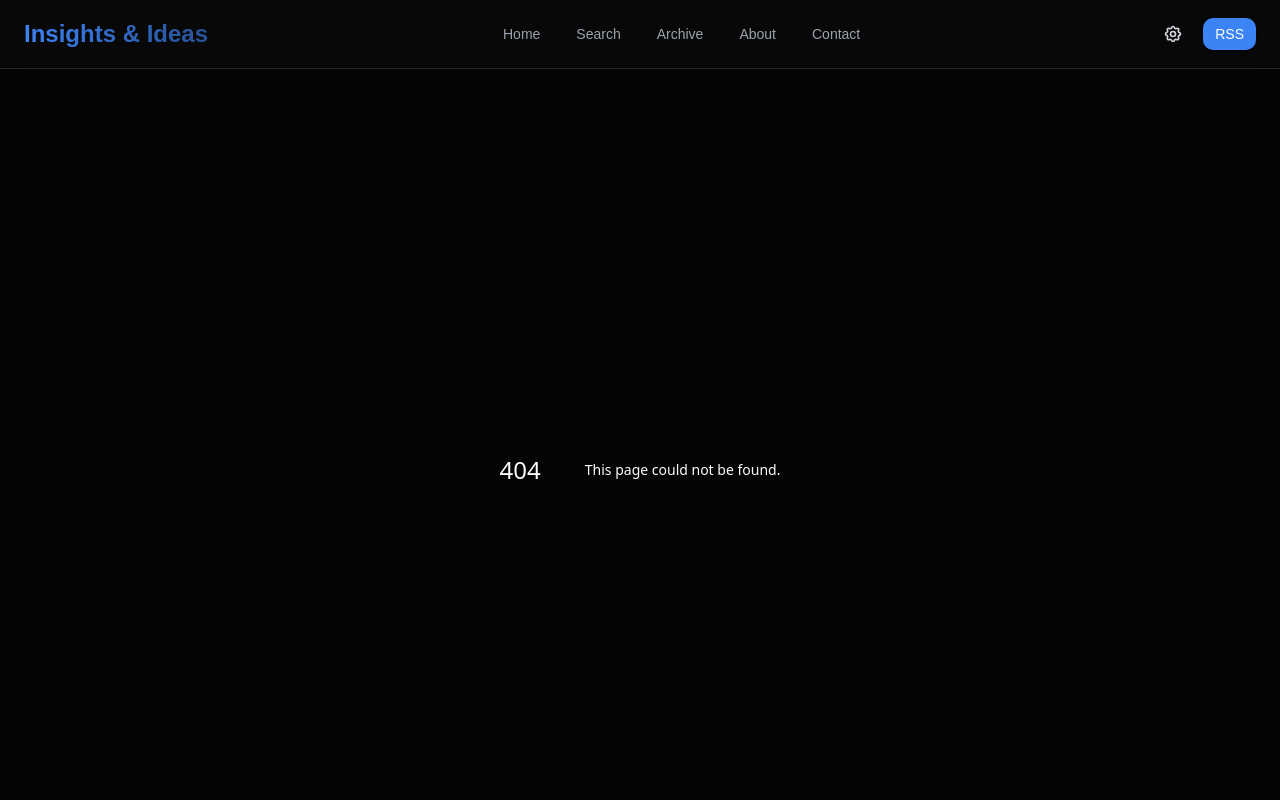
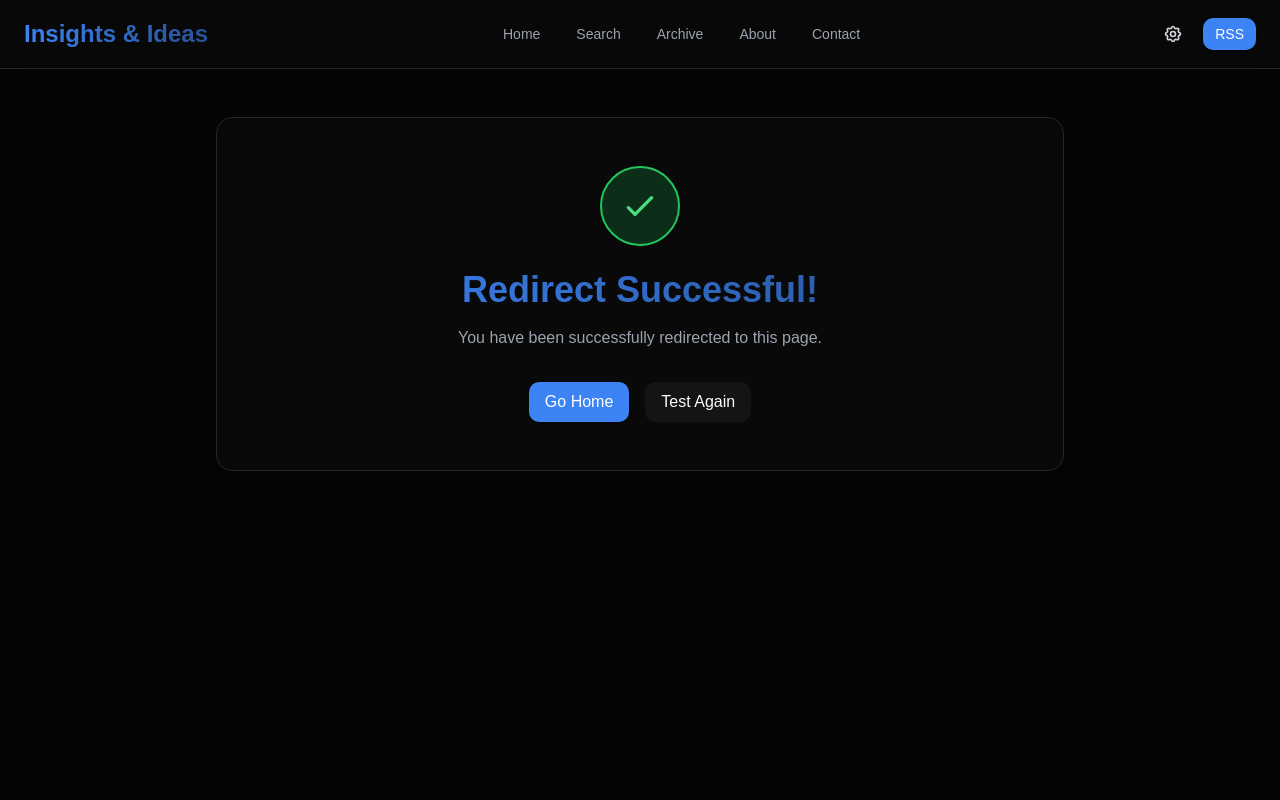
Before and after one commit to harsha-cpp/nuasecurity, a Next.js app in the folder web/: page /redirect-success in a window 1280 px wide. Before the commit this address had no page. Shown: the top 800 px of the page. Built offline with nearby package versions, Linux system fonts and the light colour scheme; a web font is replaced by a local one.

Commit message:
feat: add redirect success page

```diff
--- /dev/null
+++ b/web/app/redirect-success/page.tsx
@@ -0,0 +1,80 @@
+'use client';
+
+import { useEffect, useState } from 'react';
+import { useSearchParams } from 'next/navigation';
+import Link from 'next/link';
+import { motion } from 'framer-motion';
+import { fadeInUp } from '@/lib/motion';
+
+export default function RedirectSuccessPage() {
+  const searchParams = useSearchParams();
+  const [message, setMessage] = useState('');
+
+  useEffect(() => {
+    const msg = searchParams?.get('message') || searchParams?.get('found');
+    if (msg) {
+      setMessage(msg);
+    }
+  }, [searchParams]);
+
+  return (
+    <div className="max-w-4xl mx-auto px-6 py-12">
+      <motion.div
+        variants={fadeInUp}
+        initial="initial"
+        animate="animate"
+        className="glass-card p-12 text-center"
+      >
+        <motion.div
+          initial={{ scale: 0 }}
+          animate={{ scale: 1 }}
+          transition={{ type: 'spring', stiffness: 200, damping: 15 }}
+          className="w-20 h-20 mx-auto mb-6 bg-green-500/20 border-2 border-green-500 rounded-full flex items-center justify-center"
+        >
+          <svg className="w-10 h-10 text-green-400" fill="none" stroke="currentColor" viewBox="0 0 24 24">
+            <path strokeLinecap="round" strokeLinejoin="round" strokeWidth={2} d="M5 13l4 4L19 7" />
+          </svg>
+        </motion.div>
+
+        <h1 className="text-4xl font-bold text-gradient mb-4">Redirect Successful!</h1>
+
+        {message && (
+          <div className="mb-6 p-4 bg-blue-500/10 border border-blue-500/30 rounded-lg">
+            <p className="text-blue-400 font-medium">{message}</p>
+          </div>
+        )}
+
+        <p className="text-gray-400 mb-8">
+          You have been successfully redirected to this page.
+        </p>
+
+        <div className="flex flex-col sm:flex-row gap-4 justify-center">
+          <Link href="/" className="btn-primary">
+            Go Home
+          </Link>
+          <Link href="/redirect" className="btn-secondary">
+            Test Again
+          </Link>
+        </div>
+      </motion.div>
+
+      {message && (
+        <motion.div
+          variants={fadeInUp}
+          initial="initial"
+          animate="animate"
+          transition={{ delay: 0.2 }}
+          className="mt-8 glass-card p-6"
+        >
+          <h2 className="text-xl font-bold text-white mb-4">Query Parameters</h2>
+          <div className="space-y-2">
+            <div className="p-4 bg-white/[0.02] rounded-lg border border-white/[0.05]">
+              <p className="text-sm text-gray-500 mb-1">Message/Found:</p>
+              <code className="text-blue-400">{message}</code>
+            </div>
+          </div>
+        </motion.div>
+      )}
+    </div>
+  );
+}
```
